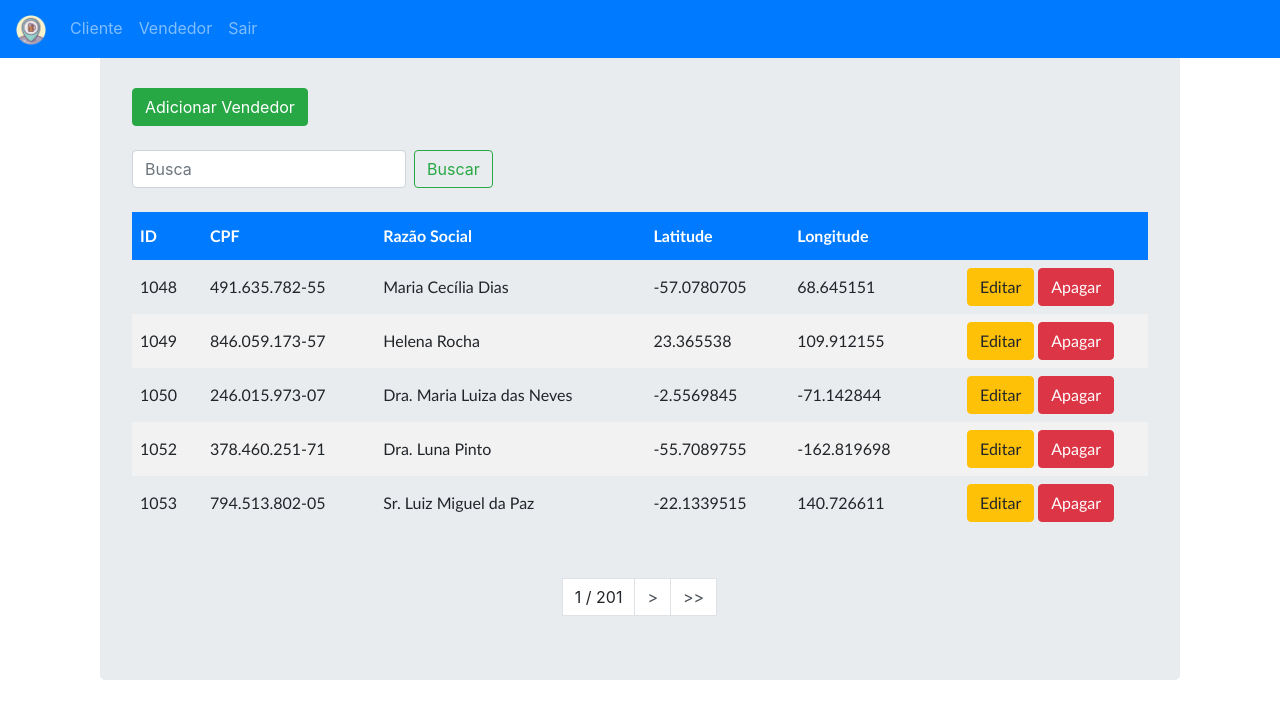
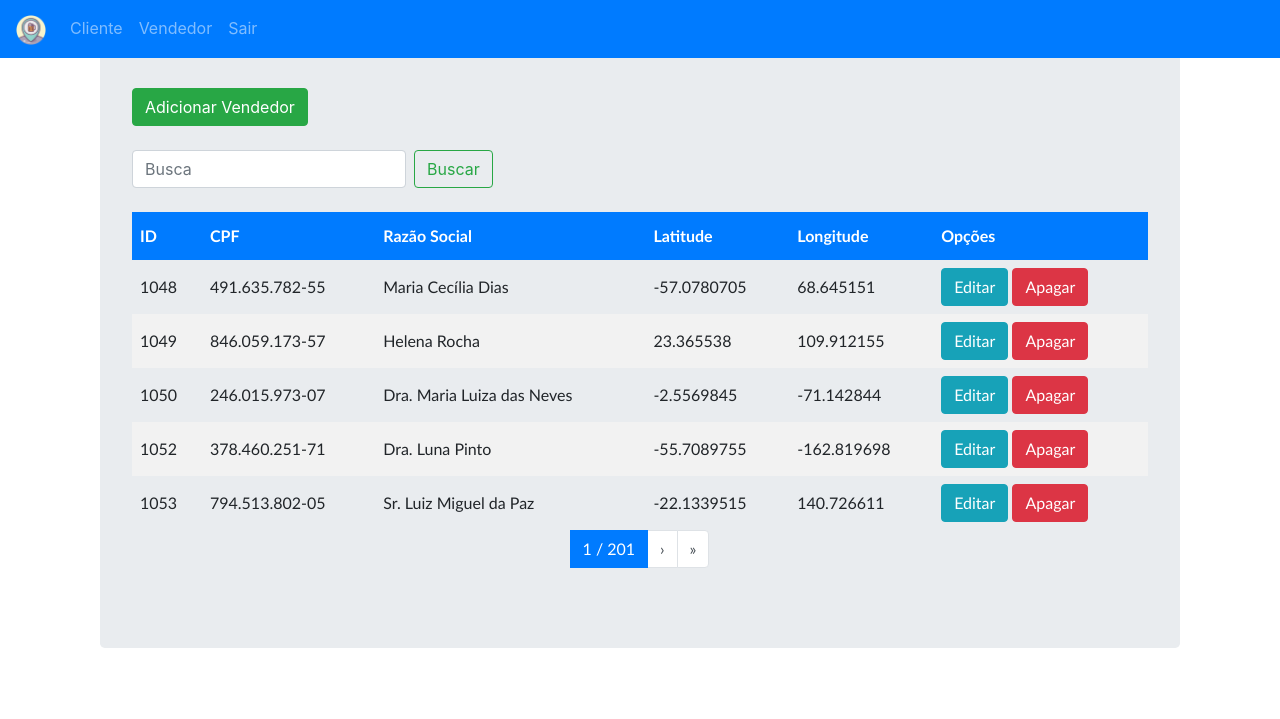
Before and after one commit to leorss/Carteira-Clientes-Django, a Django app: page /cadastros/vendedor/apagar/1047/ in a window 1280 px wide. Shown: the top 719 px of the page. Run offline with Django 3.2, Linux system fonts and the light colour scheme; a user stored in the database is signed in; data comes from the database, SQL or seed files in the repository; both versions use the stored data as it was after the commit; some libraries are stand-ins or nearby versions.

Commit message:
Ajustes botoes Editar, Apagar e Paginação

```diff
--- a/cadastros/models.py
+++ b/cadastros/models.py
@@ -1,4 +1,13 @@
 from django.db import models
+
+
+class Vendedor(models.Model):
+    cpf = models.CharField(max_length=18)
+    razao_social = models.CharField(max_length=40)
+    latitude = models.CharField(max_length=12)
+    longitude = models.CharField(max_length=12)
+    class Meta:
+        db_table = 'Vendedores'
 
 
 class Cliente(models.Model):
@@ -8,12 +17,3 @@ class Cliente(models.Model):
     longitude = models.CharField(max_length=12)
     class Meta:
         db_table = 'Clientes'
-
-
-class Vendedor(models.Model):
-    cpf = models.CharField(max_length=18)
-    razao_social = models.CharField(max_length=40)
-    latitude = models.CharField(max_length=12)
-    longitude = models.CharField(max_length=12)
-    class Meta:
-        db_table = 'Vendedores'
--- a/cadastros/views.py
+++ b/cadastros/views.py
@@ -5,11 +5,29 @@ from django.db.models import Q
 from django.core.paginator import Paginator
 from django.core.paginator import InvalidPage
 from django.core.paginator import EmptyPage
-
 from .models import Cliente
 from .models import Vendedor
 from .forms import ClienteForm
 from .forms import VendedorForm
+import math
+
+def calc_dist(lat1, lon1, lat2, lon2):
+	# covert degrees to radians
+	lat1 = math.radians(lat1)
+	lon1 = math.radians(lon1)
+	lat2 = math.radians(lat2)
+	lon2 = math.radians(lon2)
+
+	# get the differences
+	delta_lat = lat2 - lat1
+	delta_lon = lon2 - lon1
+
+	a = ((math.sin(delta_lat/2))**2) + math.cos(lat1)*math.cos(lat2)*((math.sin(delta_lon/2))**2)
+	c = 2 * math.atan2(a**0.5, (1-a)**0.5)
+	# earth's radius in km
+	earth_radius = 6371
+	# return distance in miles
+	return earth_radius * c
 
 
 def index(request):
--- a/static/cadastros/css/my_style.css
+++ b/static/cadastros/css/my_style.css
@@ -15,7 +15,6 @@ th{
   text-align: left;
   padding-top: 12px;
   padding-bottom: 12px;
-  text-align: left;
   background-color: #007bff;
   color: white;
 }
@@ -42,3 +41,8 @@ a:link{
     margin-top: 30px;
     text-align: center;
 }
+
+.page-link{
+  color: #495057;
+  font-family: "Trebuchet MS", Arial, Helvetica, sans-serif;
+}
--- a/templates/cadastros/base.html
+++ b/templates/cadastros/base.html
@@ -5,7 +5,7 @@
   <head>
     <meta charset="utf-8">
     <title>:: Carteira Clientes :: </title>
-    <link rel="shortcut icon" type="image/png" href="{% static 'cadastros/favicon.ico' %}"/>
+    <link rel="shortcut icon" type="image/png" href="{% static 'cadastros/images/favicon.ico' %}"/>
     <link rel='stylesheet' type="text/css" href="{% static 'cadastros/css/my_style.css' %}">
     <link rel="stylesheet" href="https://stackpath.bootstrapcdn.com/bootstrap/4.1.3/css/bootstrap.min.css"
     integrity="sha384-MCw98/SFnGE8fJT3GXwEOngsV7Zt27NXFoaoApmYm81iuXoPkFOJwJ8ERdknLPMO" crossorigin="anonymous">
@@ -16,7 +16,7 @@
     {% with request.resolver_match.url_name as url_name %}
     <nav class="navbar navbar-expand-lg navbar-dark bg-primary fixed-top " >
       <div class="navbar-nav">
-        <a class="navbar-brand" href="{% url 'index' %}"><img src="{% static 'cadastros/favicon.ico' %}" width="30" height="30" alt=""></a>
+        <a class="navbar-brand" href="{% url 'index' %}"><img src="{% static 'cadastros/images/favicon.ico' %}" width="30" height="30" alt=""></a>
         {% if user.is_authenticated %}
         <a class="nav-item nav-link {% if url_name == 'lista-cliente' %} active {% endif %}"    href="{% url 'cadastros:lista-cliente' %}"> Cliente </a>
         <a class="nav-item nav-link {% if url_name == 'lista-vendedor' %} active {% endif %}"   href="{% url 'cadastros:lista-vendedor' %}"> Vendedor </a>
--- a/templates/cadastros/lista.html
+++ /dev/null
@@ -1,90 +0,0 @@
-
-<body>
-    <div class="container">
-      <div class="jumbotron">
-          {% if active_tab == 'cliente' %}
-          <div align="left">
-            <a href="{% url 'cadastros:adicionar-cliente' %}">
-                <br><button type="button" class="btn btn-success">Adicionar Cliente</button><br><br>
-            </a>
-          </div>
-          {% else %}
-          <div align="left">
-            <a href="{% url 'cadastros:adicionar-vendedor' %}">
-                <br><button type="button" class="btn btn-success">Adicionar Vendedor</button><br><br>
-            </a>
-          </div>
-          {% endif %}
-          <div align="right">
-              <form class="form-inline my-2 my-lg-0" >
-                <input class="form-control mr-sm-2" name="q" type="search" placeholder="Busca" aria-label="Search" value='{{request.GET.q}}'>
-                <button class="btn btn-outline-success my-2 my-sm-0" type="submit">Buscar</button>
-              </form>
-          </div>
-          <br>
-          <div class="tabela">
-          {% if lista %}
-              <table>
-                <thead>
-                  <th>ID</th>
-                  {% if active_tab == 'cliente' %}
-                  <th>CNPJ</th>
-                  {% else %}
-                  <th>CPF</th>
-                  {% endif %}
-                  <th>Razão Social</th>
-                  <th>Latitude</th>
-                  <th>Longitude</th>
-                  <th> </th>
-                </thead>
-
-                {% for acc in lista %}
-                  <tr>
-                    <td>{{ acc.id }} </td>
-                    {% if active_tab == 'cliente' %}
-                    <td>{{ acc.cnpj }}</td>
-                    {% else %}
-                    <td>{{ acc.cpf }}</td>
-                    {% endif %}
-                    <td>{{ acc.razao_social }}</td>
-                    <td>{{ acc.latitude }}</td>
-                    <td>{{ acc.longitude }}</td>
-                    <td>
-                        <div align="center">
-                            <a href="editar/{{ acc.id }}"><button type="button" class="btn btn-warning">Editar</button></a>
-                            <a href="apagar/{{ acc.id }}"><button type="button" class="btn btn-danger">Apagar</button></a>
-                        </div>
-                    </td>
-                  </tr>
-                {% endfor %}
-            </table>
-
-            <br><br>
-            <div class="pagination justify-content-center">
-                <a class="step-links">
-                    {% if lista.has_previous %}
-                        <a class="page-link"  href="?page=1{% if request.GET.q %}&q={{request.GET.q}} {% endif %}" ><< </a>
-                        <a class="page-link"  href="?page={{ lista.previous_page_number }}{% if request.GET.q %}&q={{request.GET.q}} {% endif %}" >< </a>
-                    {% endif %}
-
-                    {% if lista.paginator.num_pages != 1 %}
-
-                    <a class="page-link active">{{ lista.number}} / {{lista.paginator.num_pages}}</a>
-
-                    {% endif %}
-
-                    {% if lista.has_next %}
-                        <a class="page-link"  href="?page={{ lista.next_page_number }}{% if request.GET.q %}&q={{request.GET.q}} {% endif %}">></a>
-                        <a class="page-link"  href="?page={{ lista.paginator.num_pages }}{% if request.GET.q %}&q={{request.GET.q}} {% endif %}" >>> </a>
-                    {% endif %}
-                </span>
-            </div>
-
-          {% else %}
-            <p>Não existem registros.</p>
-          {% endif %}
-
-        </div>
-      </div>
-    </div>
-</body>
--- a/templates/cadastros/lista_vendedor.html
+++ b/templates/cadastros/lista_vendedor.html
@@ -1,4 +1,56 @@
 {% extends "cadastros/base.html" %}
 {% block body_block %}
-{% include "cadastros/lista.html" with active_tab='vendedor' %}
+
+<body>
+    <div class="container">
+      <div class="jumbotron">
+          <div align="left">
+            <a href="{% url 'cadastros:adicionar-vendedor' %}">
+                <br><button type="button" class="btn btn-success">Adicionar Vendedor</button><br><br>
+            </a>
+          </div>
+          <div align="right">
+              <form action="{% url 'cadastros:lista-vendedor'%}" class="form-inline my-2 my-lg-0" >
+                <input class="form-control mr-sm-2" name="q" type="search" placeholder="Busca" aria-label="Search" value='{{request.GET.q}}'>
+                <button class="btn btn-outline-success my-2 my-sm-0" type="submit">Buscar</button>
+              </form>
+          </div>
+          <br>
+          <div class="tabela">
+          {% if lista %}
+              <table>
+                <thead>
+                  <th>ID</th>
+                  <th>CPF</th>
+                  <th>Razão Social</th>
+                  <th>Latitude</th>
+                  <th>Longitude</th>
+                  <th>Opções </th>
+                </thead>
+                {% for acc in lista %}
+                  <tr>
+                    <td>{{ acc.id }} </td>
+                    <td>{{ acc.cpf }}</td>
+                    <td>{{ acc.razao_social }}</td>
+                    <td>{{ acc.latitude }}</td>
+                    <td>{{ acc.longitude }}</td>
+                    <td>
+                        <div align="left">
+                            <a href="{% url 'cadastros:editar-vendedor' acc.id %}"> <button type="button" class="btn btn-info">Editar</button></a>
+                            <a href="{% url 'cadastros:apagar-vendedor' acc.id %}"> <button type="button" class="btn btn-danger">Apagar</button></a>
+                        </div>
+                    </td>
+                  </tr>
+                {% endfor %}
+            </table>
+            {% include "cadastros/paginacao.html" %}
+          {% else %}
+            <p>Não existem registros.</p>
+          {% endif %}
+
+        </div>
+      </div>
+    </div>
+</body>
+
 {% endblock %}
--- /dev/null
+++ b/templates/cadastros/paginacao.html
@@ -0,0 +1,32 @@
+
+            <div class="pagination justify-content-center">
+              <ul class="pagination">
+                <li class="page-item disabled">
+                    <a class="step-links">
+                        {% if lista.has_previous %}
+                            <li class="page-item ">
+                                <a class="page-link"  href="?page=1{% if request.GET.q %}&q={{request.GET.q}} {% endif %}" > &laquo; </a>
+                            </li>
+                            <li class="page-item ">
+                                <a class="page-link"  href="?page={{ lista.previous_page_number }}{% if request.GET.q %}&q={{request.GET.q}} {% endif %}" > &lsaquo; </a>
+                            </li>
+                        {% endif %}
+
+                        {% if lista.paginator.num_pages != 1 %}
+                            <li class="page-item active">
+                                <a class="page-link">{{ lista.number}} / {{lista.paginator.num_pages}}</a>
+                            </li>
+                        {% endif %}
+
+                        {% if lista.has_next %}
+                            <li class="page-item ">
+                                <a class="page-link"  href="?page={{ lista.next_page_number }}{% if request.GET.q %}&q={{request.GET.q}} {% endif %}"> &rsaquo; </a>
+                            </li>
+                            <li class="page-item ">
+                                <a class="page-link"  href="?page={{ lista.paginator.num_pages }}{% if request.GET.q %}&q={{request.GET.q}} {% endif %}" > &raquo; </a>
+                            </li>
+
+                        {% endif %}
+                    </li>
+                </ul>
+            </div>
```
Also changed, not shown: static/cadastros/js/script.js (added, +11 -0 lines), templates/cadastros/editar.html (+6 -3 lines), templates/cadastros/lista_cliente.html (+52 -1 lines), db.sqlite3, static/cadastros/images/favicon.ico (renamed from static/cadastros/favicon.ico).
